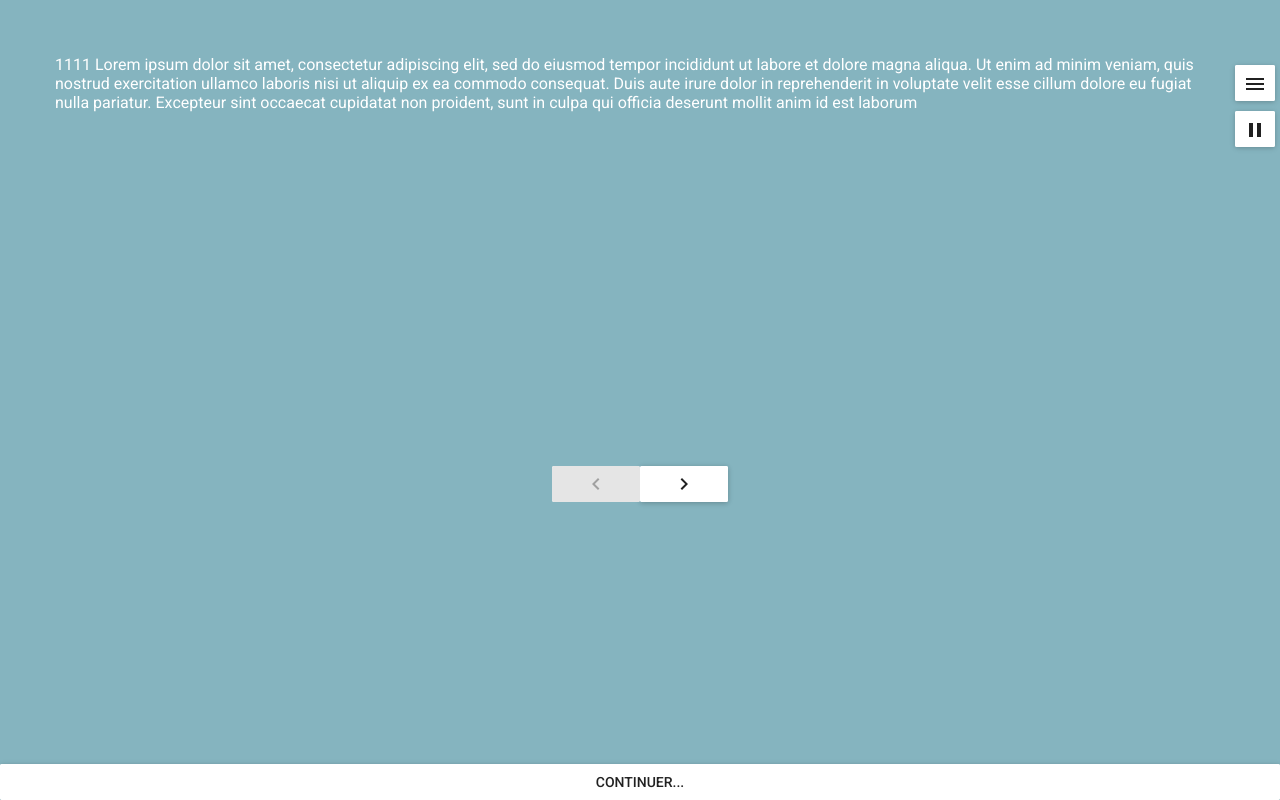
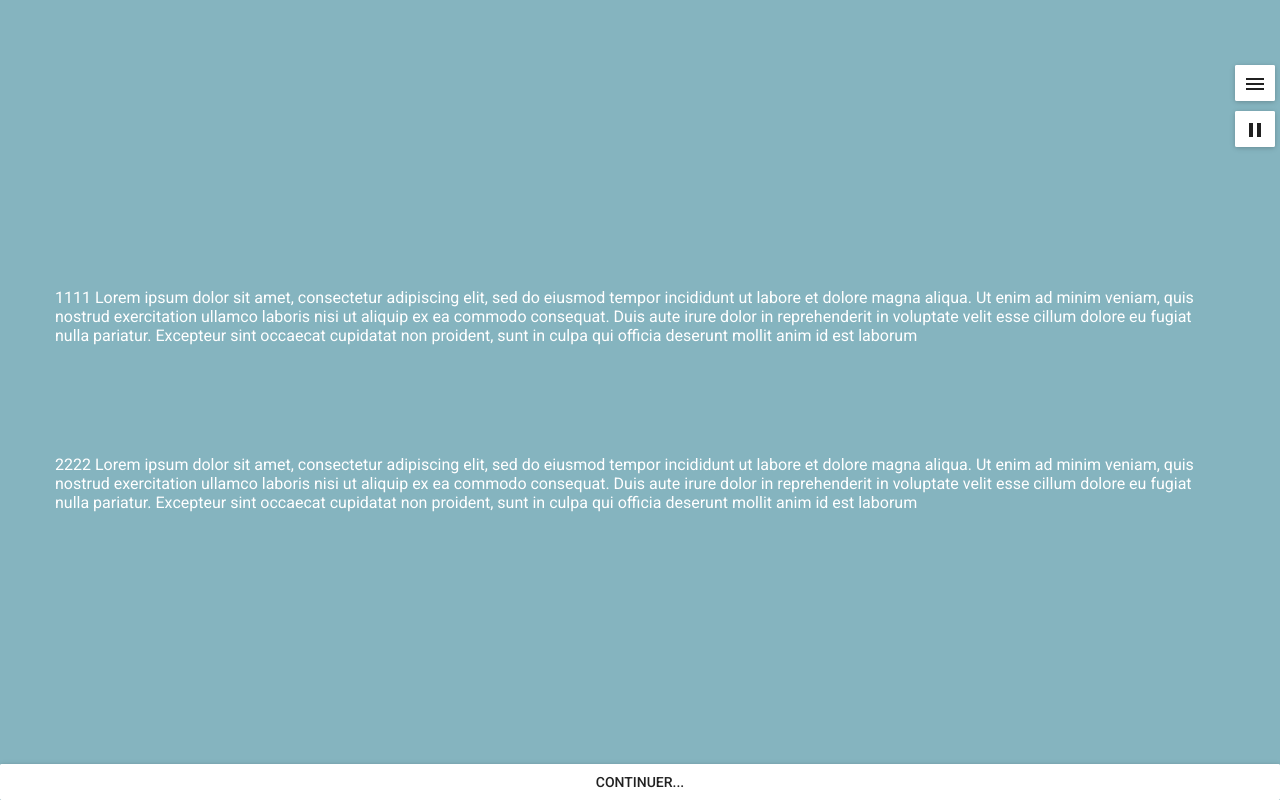
Before and after one commit to Jonathan-Jan/naraka, a React (Create React App) app: page /nakara/play in a window 1280 px wide. Built offline with nearby package versions, Linux system fonts and the light colour scheme; what react-tap-event-plugin would draw is missing.

Commit message:
simplification du narateur

```diff
--- a/src/core/story/story.data.js
+++ b/src/core/story/story.data.js
@@ -17,8 +17,6 @@ let story =
         messages:[
             {text:'1111 Lorem ipsum dolor sit amet, consectetur adipiscing elit, sed do eiusmod tempor incididunt ut labore et dolore magna aliqua. Ut enim ad minim veniam, quis nostrud exercitation ullamco laboris nisi ut aliquip ex ea commodo consequat. Duis aute irure dolor in reprehenderit in voluptate velit esse cillum dolore eu fugiat nulla pariatur. Excepteur sint occaecat cupidatat non proident, sunt in culpa qui officia deserunt mollit anim id est laborum'},
             {text:'2222 Lorem ipsum dolor sit amet, consectetur adipiscing elit, sed do eiusmod tempor incididunt ut labore et dolore magna aliqua. Ut enim ad minim veniam, quis nostrud exercitation ullamco laboris nisi ut aliquip ex ea commodo consequat. Duis aute irure dolor in reprehenderit in voluptate velit esse cillum dolore eu fugiat nulla pariatur. Excepteur sint occaecat cupidatat non proident, sunt in culpa qui officia deserunt mollit anim id est laborum'},
-            {text:'3333 Lorem ipsum dolor sit amet, consectetur adipiscing elit, sed do eiusmod tempor incididunt ut labore et dolore magna aliqua. Ut enim ad minim veniam, quis nostrud exercitation ullamco laboris nisi ut aliquip ex ea commodo consequat. Duis aute irure dolor in reprehenderit in voluptate velit esse cillum dolore eu fugiat nulla pariatur. Excepteur sint occaecat cupidatat non proident, sunt in culpa qui officia deserunt mollit anim id est laborum'},
-            {text:'4444 Lorem ipsum dolor sit amet, consectetur adipiscing elit, sed do eiusmod tempor incididunt ut labore et dolore magna aliqua. Ut enim ad minim veniam, quis nostrud exercitation ullamco laboris nisi ut aliquip ex ea commodo consequat. Duis aute irure dolor in reprehenderit in voluptate velit esse cillum dolore eu fugiat nulla pariatur. Excepteur sint occaecat cupidatat non proident, sunt in culpa qui officia deserunt mollit anim id est laborum'},
         ],
         destination:'start1'
     },
--- a/src/front/story/Runner/Runner.js
+++ b/src/front/story/Runner/Runner.js
@@ -56,7 +56,9 @@ class Runner extends Component {
     }
 
     componentDidUpdate(prevProps, prevState) {
-        window.scroll({ top: 2500, left: 0, behavior: 'smooth' });
+        if (this.state.step.mode !== 'narator') {
+            window.scroll({ top: 2500, left: 0, behavior: 'smooth' });
+        }
     }
 
     render() {
--- a/src/front/story/mode/Narator/Narator.css
+++ b/src/front/story/mode/Narator/Narator.css
@@ -5,8 +5,8 @@
     justify-content: center;
     min-height: 24em;
     background-color: #85b4bf;
-    height: 100%;
     color: white;
+    min-height: 100%;
 }
 
 .Narator .message {
--- a/src/front/story/mode/Narator/Narator.js
+++ b/src/front/story/mode/Narator/Narator.js
@@ -13,57 +13,21 @@ class Narator extends Component {
 
     constructor(props){
         super(props);
-
-        this.state = {
-            messages:[],
-            cursor:0
-        }
-    }
-
-    componentWillReceiveProps(nextProps) {
-
-        if (!nextProps.messages || nextProps.messages.length === 0) return
-
-        let id = 0;
-        let messages = nextProps.messages.map((msg) => {
-            let message = _.assign({id:id++}, msg);
-            return message;
-        });
-
-        this.setState({messages:messages});
-    }
-
-    hasPrev() {
-        return this.state.cursor > 0;
-    }
-
-    previous() {
-        this.setState({cursor:this.state.cursor-1});
-    }
-
-    hasNext() {
-        return this.state.cursor < this.state.messages.length-1;
-    }
-
-    next() {
-        this.setState({cursor:this.state.cursor+1});
     }
 
     render() {
 
-        let msg = this.state.messages[this.state.cursor] || {};
+        let messages = this.props.messages.map((msg) => {
+            return (
+                <div key={shortid.generate()} className="message">{msg.text}</div>
+            )
+        });
 
         return (
             <div className='Narator'>
                 <Flex/>
-                <div key={shortid.generate()} className="message">{msg.text}</div>
+                {messages}
                 <Flex/>
-                {(this.hasPrev() || this.hasNext()) &&
-                    <FlexRow>
-                        <RaisedButton disabled={!this.hasPrev()} icon={<IconLeft/>} onClick={() => this.previous()}/>
-                        <RaisedButton disabled={!this.hasNext()} icon={<IconRight/>} onClick={() => this.next()}/>
-                    </FlexRow>
-                }
             </div>
         );
     }
```
